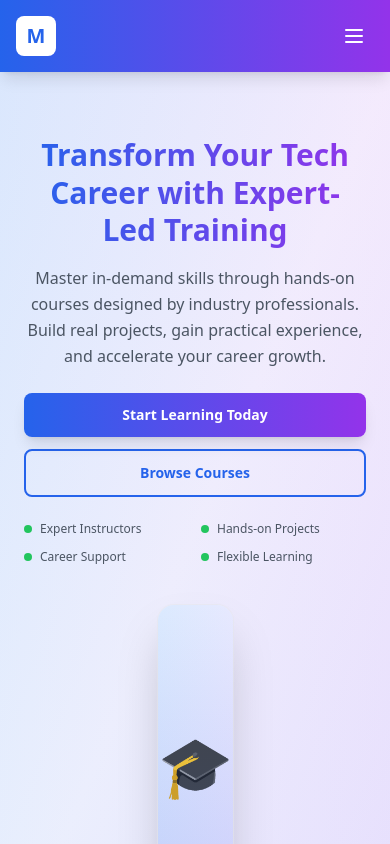
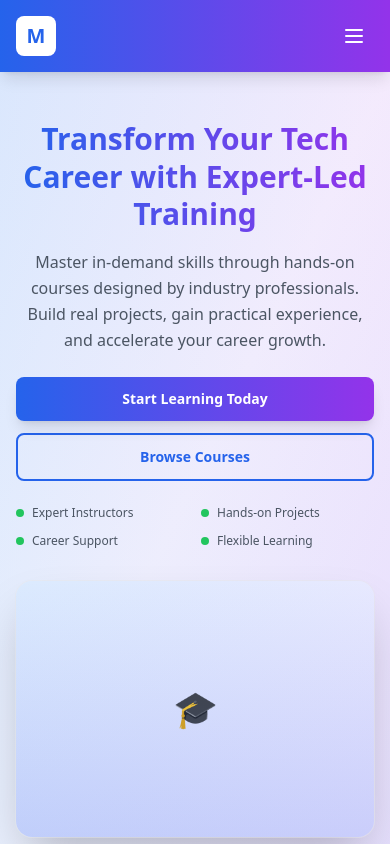
Before and after one commit to miracl-in/miracl-in.github.io, a Next.js app: page / in a window 390 px wide. Shown: the top 844 px of the page. Built offline with nearby package versions, Linux system fonts and the light colour scheme.

Commit message:
Update HeroSection.tsx

```diff
--- a/components/HeroSection.tsx
+++ b/components/HeroSection.tsx
@@ -4,7 +4,7 @@ export default function HeroSection() {
   return (
     <main className="relative overflow-hidden bg-gradient-to-br from-blue-50 via-white to-indigo-50 dark:from-gray-900 dark:via-gray-800 dark:to-blue-900">
       <div className="absolute inset-0 bg-gradient-to-r from-blue-600/10 to-purple-600/10 dark:from-blue-400/20 dark:to-purple-400/20"></div>
-      <div className="relative max-w-7xl mx-auto px-6 py-16 flex flex-col lg:flex-row items-center gap-10">
+      <div className="relative max-w-7xl mx-auto px-4 md:px-6 lg:px-8 py-12 md:py-16 lg:py-20 flex flex-col lg:flex-row items-center gap-8 md:gap-10 lg:gap-12">
         <div className="flex-1 text-center lg:text-left">
           <h1 className="text-3xl md:text-4xl lg:text-5xl font-bold mb-4 md:mb-6 bg-gradient-to-r from-blue-600 to-purple-600 bg-clip-text text-transparent leading-tight">
             Transform Your Tech Career with Expert-Led Training
@@ -43,11 +43,11 @@ export default function HeroSection() {
           </div>
         </div>
 
-        <div className="flex-1 max-w-md rounded-2xl overflow-hidden shadow-2xl ring-1 ring-gray-200/50 dark:ring-gray-700/50">
+        <div className="flex-1 w-full max-w-sm md:max-w-md lg:max-w-lg rounded-2xl overflow-hidden shadow-2xl ring-1 ring-gray-200/50 dark:ring-gray-700/50">
           <div className="relative">
             <div className="absolute inset-0 bg-gradient-to-t from-blue-600/20 to-transparent z-10"></div>
-            <div className="w-full h-80 bg-gradient-to-br from-blue-100 to-purple-100 flex items-center justify-center">
-              <span className="text-6xl">🎓</span>
+            <div className="w-full h-64 md:h-80 lg:h-96 bg-gradient-to-br from-blue-100 to-purple-100 flex items-center justify-center">
+              <span className="text-4xl md:text-5xl lg:text-6xl">🎓</span>
             </div>
           </div>
         </div>
```
